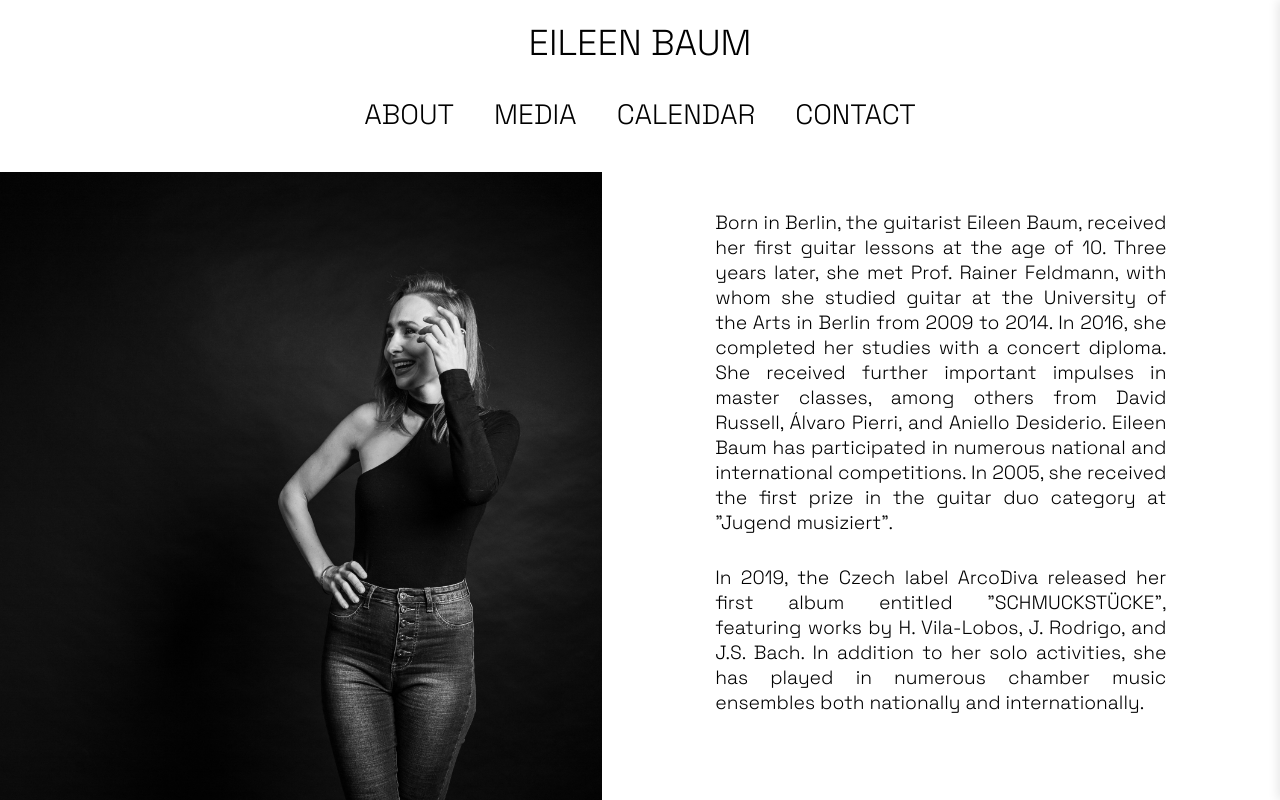
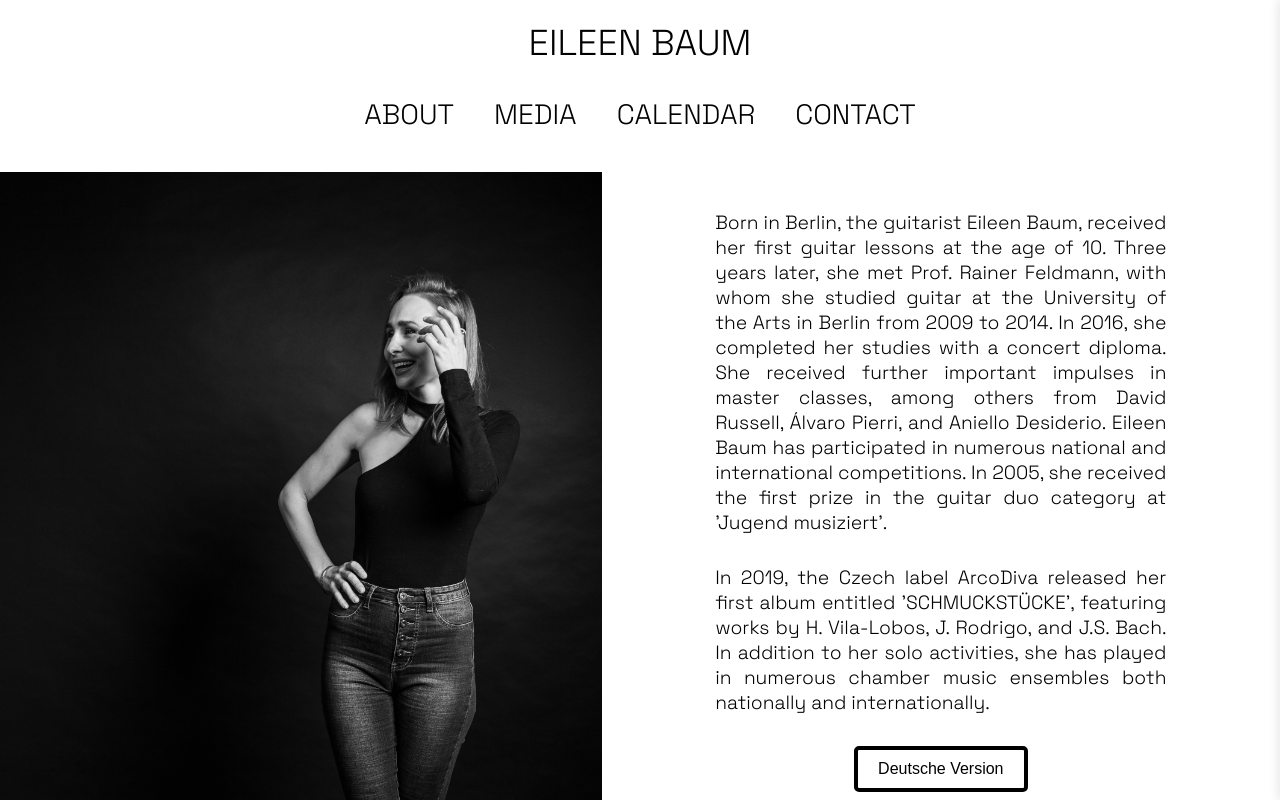
Before and after one commit to Matt0107/eileen-react-second-version, a React (Create React App) app: page /About in a window 1280 px wide. Shown: the top 800 px of the page. Built offline with nearby package versions, Linux system fonts and the light colour scheme.

Commit message:
translation added

```diff
--- a/package.json
+++ b/package.json
@@ -6,8 +6,10 @@
     "@testing-library/jest-dom": "^5.16.5",
     "@testing-library/react": "^13.4.0",
     "@testing-library/user-event": "^13.5.0",
-    "react": "^18.2.0",
-    "react-dom": "^18.2.0",
+    "i18next": "^24.0.2",
+    "react": "^18.3.1",
+    "react-dom": "^18.3.1",
+    "react-i18next": "^15.1.3",
     "react-icons": "^5.3.0",
     "react-router-dom": "^6.8.1",
     "react-scripts": "5.0.1",
--- /dev/null
+++ b/src/i18n.js
@@ -0,0 +1,23 @@
+import i18n from 'i18next';
+import { initReactI18next } from 'react-i18next';
+
+// Importez vos fichiers de traduction
+import translationEN from './locales/en/translation.json';
+import translationDE from './locales/de/translation.json';
+
+// Configuration d'i18next
+i18n
+  .use(initReactI18next)
+  .init({
+    resources: {
+      en: { translation: translationEN },
+      de: { translation: translationDE },
+    },
+    lng: 'en', // Langue par défaut
+    fallbackLng: 'en', // Langue de secours
+    interpolation: {
+      escapeValue: false, // React échappe automatiquement le contenu
+    },
+  });
+
+export default i18n;
--- a/src/index.js
+++ b/src/index.js
@@ -3,6 +3,7 @@ import ReactDOM from "react-dom/client";
 import App from "./App";
 import "./styles/index.css";
 import "./fonts/Grotesk/SpaceGrotesk-Regular.ttf";
+import "./i18n";
 //
 const root = ReactDOM.createRoot(document.getElementById("root"));
 root.render(
--- /dev/null
+++ b/src/locales/de/translation.json
@@ -0,0 +1,10 @@
+{
+    "about": {
+      "bio1": "Die in Berlin geborene Gitarristin, Eileen Baum, erhielt ihren ersten Gitarrenunterricht im Alter von 10 Jahren. Drei Jahre später lernte sie Prof. Rainer Feldmann kennen, bei dem sie von 2009 bis 2014 an der Universität der Künste in Berlin Gitarre studierte. 2016 schloss sie ihr Studium mit dem Konzertexamen ab. Weitere wichtige Impulse erhielt sie in Meisterkursen, unter anderem bei David Russell, Álvaro Pierri und Aniello Desiderio. Eileen Baum hat an zahlreichen nationalen und internationalen Wettbewerben teilgenommen. So erhielt sie 2005 den ersten Preis in der Kategorie Gitarrenduo bei 'Jugend musiziert'.",
+      "bio2": "2019 veröffentlichte das tschechische Label ArcoDiva unter dem Titel 'SCHMUCKSTÜCKE' ihr erstes Album, auf dem Werke von H. Vila-Lobos, J. Rodrigo und J.S. Bach zu hören sind. Neben ihrer solistischen Tätigkeit hat sie in zahlreichen kammermusikalischen Besetzungen im In- und Ausland gespielt."
+    },
+    "languageSwitch": {
+      "en": "English Version",
+      "de": "Deutsche Version"
+    }
+  }
--- /dev/null
+++ b/src/locales/en/translation.json
@@ -0,0 +1,10 @@
+{
+    "about": {
+      "bio1": "Born in Berlin, the guitarist Eileen Baum, received her first guitar lessons at the age of 10. Three years later, she met Prof. Rainer Feldmann, with whom she studied guitar at the University of the Arts in Berlin from 2009 to 2014. In 2016, she completed her studies with a concert diploma. She received further important impulses in master classes, among others from David Russell, Álvaro Pierri, and Aniello Desiderio. Eileen Baum has participated in numerous national and international competitions. In 2005, she received the first prize in the guitar duo category at 'Jugend musiziert'.",
+      "bio2": "In 2019, the Czech label ArcoDiva released her first album entitled 'SCHMUCKSTÜCKE', featuring works by H. Vila-Lobos, J. Rodrigo, and J.S. Bach. In addition to her solo activities, she has played in numerous chamber music ensembles both nationally and internationally."
+    },
+    "languageSwitch": {
+      "en": "English Version",
+      "de": "Deutsche Version"
+    }
+  }
--- a/src/pages/About.js
+++ b/src/pages/About.js
@@ -1,8 +1,16 @@
 import React from "react";
+import { useTranslation } from "react-i18next";
 import Navigation from "../components/Navigation";
 import Footer from "../components/Footer";
 
 const About = () => {
+  const { t, i18n } = useTranslation();
+
+  const toggleLanguage = () => {
+    const newLang = i18n.language === "en" ? "de" : "en";
+    i18n.changeLanguage(newLang);
+  };
+
   return (
     <div>
       <Navigation />
@@ -11,30 +19,14 @@ const About = () => {
           <img src="./assets/face2.jpg" alt="eileen-bio" />
         </div>
         <div className="biography-section">
-          <div className="biographie-section-div">
-          Born in Berlin, the guitarist Eileen Baum, received her first guitar lessons at the age of 10. Three years later, she met Prof. Rainer Feldmann, with whom she studied guitar at the University of the Arts in Berlin from 2009 to 2014. In 2016, she completed her studies with a concert diploma. She received further important impulses in master classes, among others from David Russell, Álvaro Pierri, and Aniello Desiderio. Eileen Baum has participated in numerous national and international competitions. In 2005, she received the first prize in the guitar duo category at "Jugend musiziert".
+          <div className="biographie-section-div">{t("about.bio1")}</div>
+          <div className="biographie-section-div">{t("about.bio2")}</div>
+          {/* Bouton pour changer la langue */}
+          <div className="language-switcher">
+            <button onClick={toggleLanguage}>
+              {i18n.language === "en" ? "Deutsche Version" : "English Version"}
+            </button>
           </div>
-          <div className="biographie-section-div">
-          In 2019, the Czech label ArcoDiva released her first album entitled "SCHMUCKSTÜCKE", featuring works by H. Vila-Lobos, J. Rodrigo, and J.S. Bach. In addition to her solo activities, she has played in numerous chamber music ensembles both nationally and internationally.
-          </div>
-          {/* <div className="biographie-section-div">
-            Die in Berlin geborene Gitarristin, Eileen Baum erhielt ihren ersten
-            Gitarrenunterricht im Alter von 10 Jahren. 3 Jahre später lernte sie
-            Prof. Rainer Feldmann kennen, bei dem sie von 2009 bis 2014 an der
-            Universität der Künste in Berlin Gitarre studierte. 2016 schloss sie
-            ihr Studium mit dem Konzertexamen ab. Weitere wichtige Impulse
-            erhielt sie in Meisterkursen u. a bei David Russell, Álvaro Pierri
-            und Aniello Desiderio. Eileen Baum hat an zahlreichen nationalen und
-            internationalen Wettbewerben teilgenommen. So erhielt sie 2005 den
-            1. Preis bei "Jugend musiziert" in der Kategorie Gitarrenduo.
-          </div>
-          <div className="biographie-section-div">
-            2019 veröffentlichte das tschechische Label ArcoDiva unter dem Titel
-            SCHMUCKSTÜCKE ihr erstes Album, auf dem Werke von H. Vila-Lobos, J.
-            Rodrigo und J.S. Bach zu hören sind. Neben ihrer solistischen
-            Tätigkeit hat sie in zahlreichen kammermusikalischen Besetzungen im
-            In- und Ausland gespielt.
-          </div> */}
         </div>
       </div>
       <Footer />
--- a/src/styles/index.css
+++ b/src/styles/index.css
@@ -169,6 +169,28 @@ body {
     margin-left: auto;
     margin-right: auto;
 }
+
+.language-switcher {
+    margin-top: 20px;
+    display: flex;
+    justify-content: center;
+  }
+
+  .language-switcher button {
+    padding: 10px 20px;
+    border: 4px solid black; /* Bordures épaisses noires */
+    background-color: white; /* Fond blanc */
+    color: black; /* Texte noir */
+    font-size: 16px;
+    cursor: pointer;
+    border-radius: 5px; /* Bordures légèrement arrondies */
+    transition: all 0.3s ease; /* Transition douce pour le hover */
+  }
+
+  .language-switcher button:hover {
+    background-color: black; /* Fond noir au survol */
+    color: white; /* Texte blanc au survol */
+  }
 
 /* Calendar section */
 .event {
```
Also changed, not shown: 1 other file (tests, documents, lock files or other folders).
